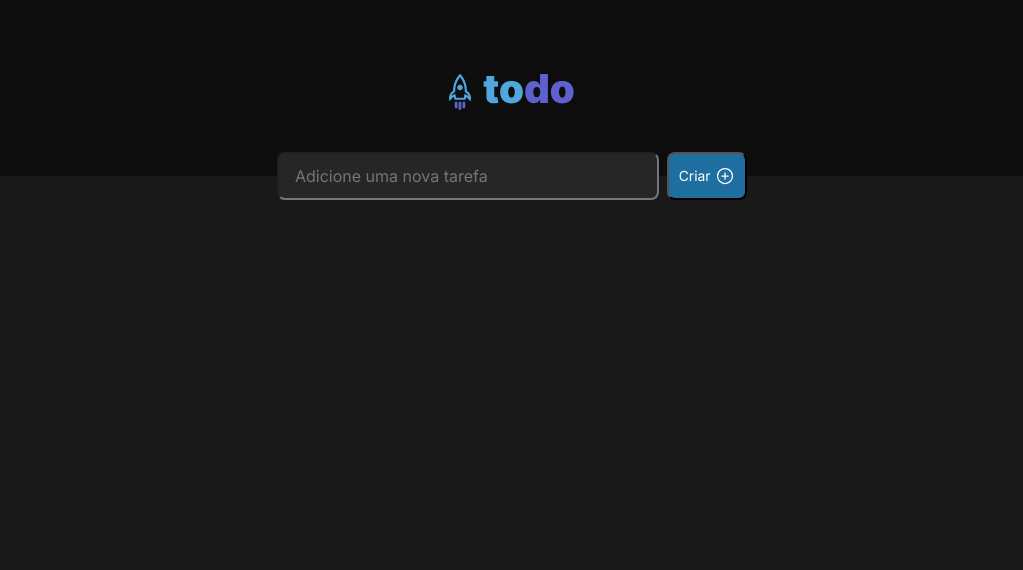
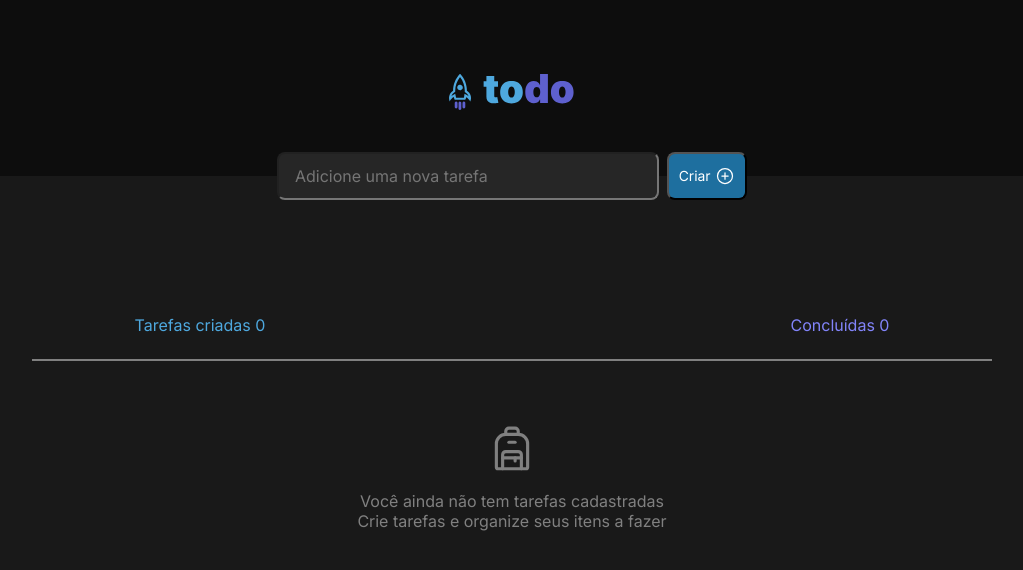
Before and after one commit to rhaissamarques/to-do-list, a React (Vite) app: page / in a window 1280 px wide. Shown: the top 570 px of the page, without its empty margins (128-1151 px from the left). Built offline with nearby package versions, Linux system fonts and the light colour scheme.

Commit message:
feature - creating component taskList, taskList.module.css

```diff
--- a/src/App.tsx
+++ b/src/App.tsx
@@ -3,6 +3,7 @@ import "./global.css";
 
 import { Header } from "./Components/Header";
 import { TaskBar } from './Components/TaskBar';
+import { TaskList } from './Components/TaskList';
 
 function App() {
 
@@ -10,6 +11,7 @@ function App() {
     <>
     <Header />
     <TaskBar />
+    <TaskList />
     </>
   )
 }
--- /dev/null
+++ b/src/Components/TaskList.module.css
@@ -0,0 +1,37 @@
+.content {
+  margin-top: 7.18rem;
+  margin-bottom: 1.5rem;
+  display: flex;
+  justify-content: space-around;
+}
+
+.tasksCreated {
+ color: var(--blue);
+}
+
+.tasksDone {
+  color: var(--purple)
+}
+
+.line {
+  margin: 0 10rem 4rem 10rem;
+  border-top: 2px solid var(--gray-200);
+}
+
+.empty {
+  display: flex;
+  flex-direction: column;
+  align-items: center;
+}
+
+.icon {
+  margin-bottom: 1rem;
+}
+
+.empty p:first-child {
+  font-weight: 700;
+}
+
+.empty p:last-child {
+  font-weight: 400;
+}
--- /dev/null
+++ b/src/Components/TaskList.tsx
@@ -0,0 +1,19 @@
+import styles from "./TaskList.module.css";
+import { Backpack } from "phosphor-react";
+
+export function TaskList() {
+  return (
+    <>
+      <div className={styles.content}>
+        <div className={styles.tasksCreated}>Tarefas criadas 0</div>
+        <div className={styles.tasksDone}>Concluídas 0</div>
+      </div>
+      <div className={styles.line} />
+      <div className={styles.empty}>
+        <Backpack size={50} className={styles.icon}/>
+        <p>Você ainda não tem tarefas cadastradas</p>
+        <p>Crie tarefas e organize seus itens a fazer</p>
+      </div>
+    </>
+  );
+}
```
